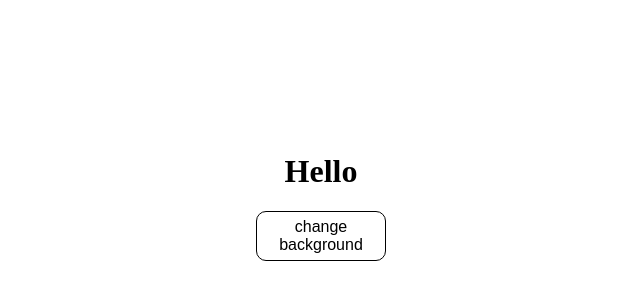
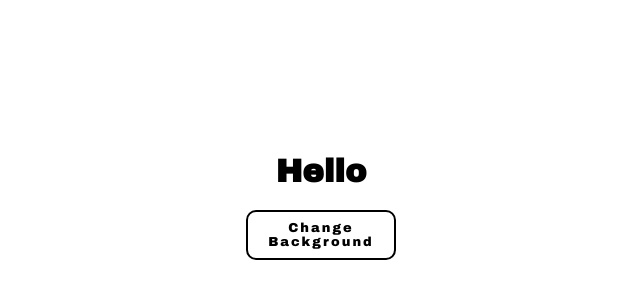
Before and after one commit to Timur1100/aisfiajpsf, a plain HTML site: page index.html in a window 1280 px wide. Shown: the part 212-512 px from the top of the page, without its empty margins (319-959 px from the left). Drawn offline with Linux system fonts and the light colour scheme.

Commit message:
Update button text and styles in index.html

```diff
--- a/index.html
+++ b/index.html
@@ -4,13 +4,17 @@
   <meta charset="UTF-8">
   <meta name="viewport" content="width=device-width, initial-scale=1.0">
   <title>Document</title>
+  <link rel="preconnect" href="https://fonts.googleapis.com">
+<link rel="preconnect" href="https://fonts.gstatic.com" crossorigin>
+<link href="https://fonts.googleapis.com/css2?family=Archivo+Black&display=swap" rel="stylesheet">
 </head>
 <body>
   <h1 id="hello">Hello</h1>
-  <button id="button">change background</button>
+  <button id="button">Change Background</button>
 
   <style>
     body {
+      font-family: "Archivo Black", sans-serif;
       background-color:var(--color);
       display: flex;
     justify-content: center;
@@ -20,13 +24,15 @@ flex-direction: column;
     }
 
     #button{
+      font-family: "Archivo Black", sans-serif;
  border-radius: 10px;
-      width: 130px;
+      width: 150px;
 height: 50px;
-border: 1px solid black;
-font-size: medium;
+border: 2px solid black;
+font-size: 13px;
 transition: all 0.5s;
 background-color: white;
+letter-spacing: 2px;
     }
 #button:hover {
 
@@ -45,13 +51,13 @@ cbutton.addEventListener("click", () => {
     document.body.style.color = "black";
     cbutton.style.backgroundColor = "white";
     cbutton.style.color = "black";
-    cbutton.style.border = "1px solid black";
+    cbutton.style.border = "2px solid black";
   } else {
     document.body.style.backgroundColor = "black";
     document.body.style.color = "white";
     cbutton.style.backgroundColor = "black";
     cbutton.style.color = "white";
-    cbutton.style.border = "1px solid white";
+    cbutton.style.border = "2px solid white";
   }
 });
 
```
